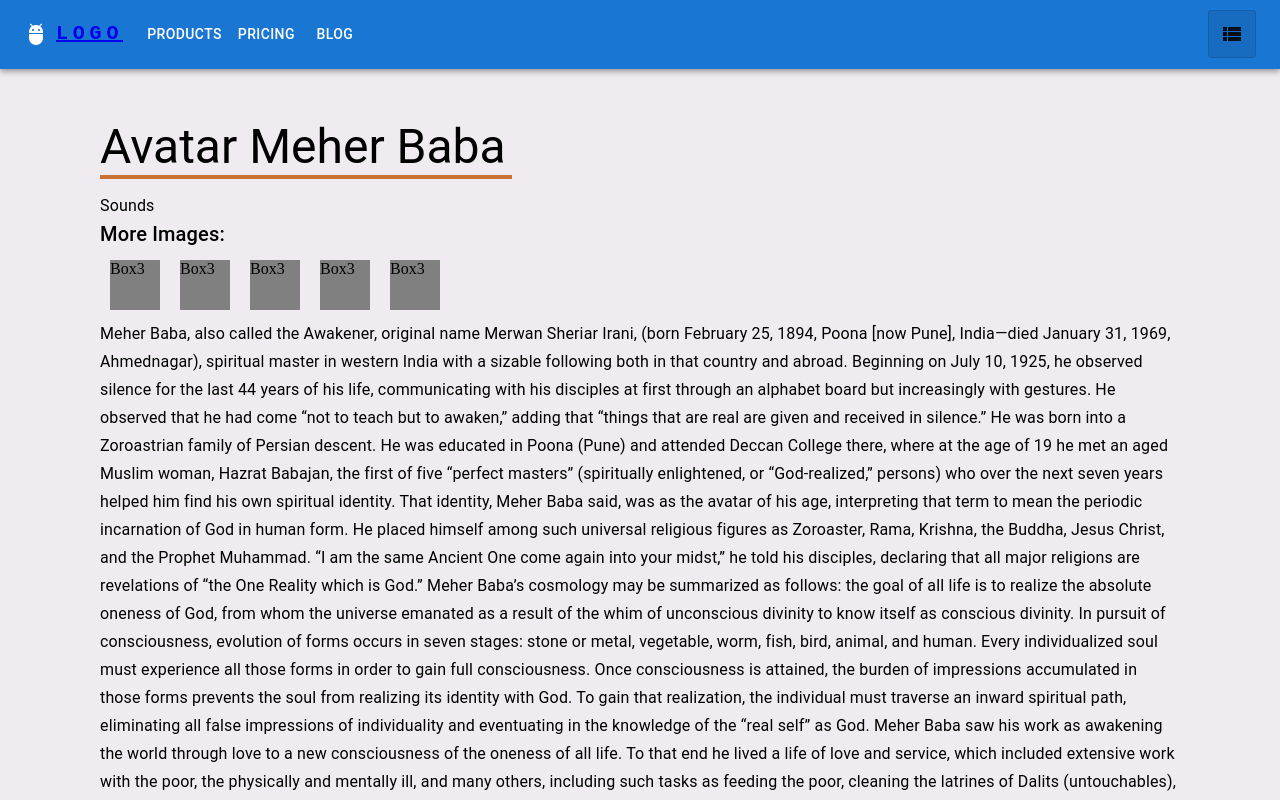
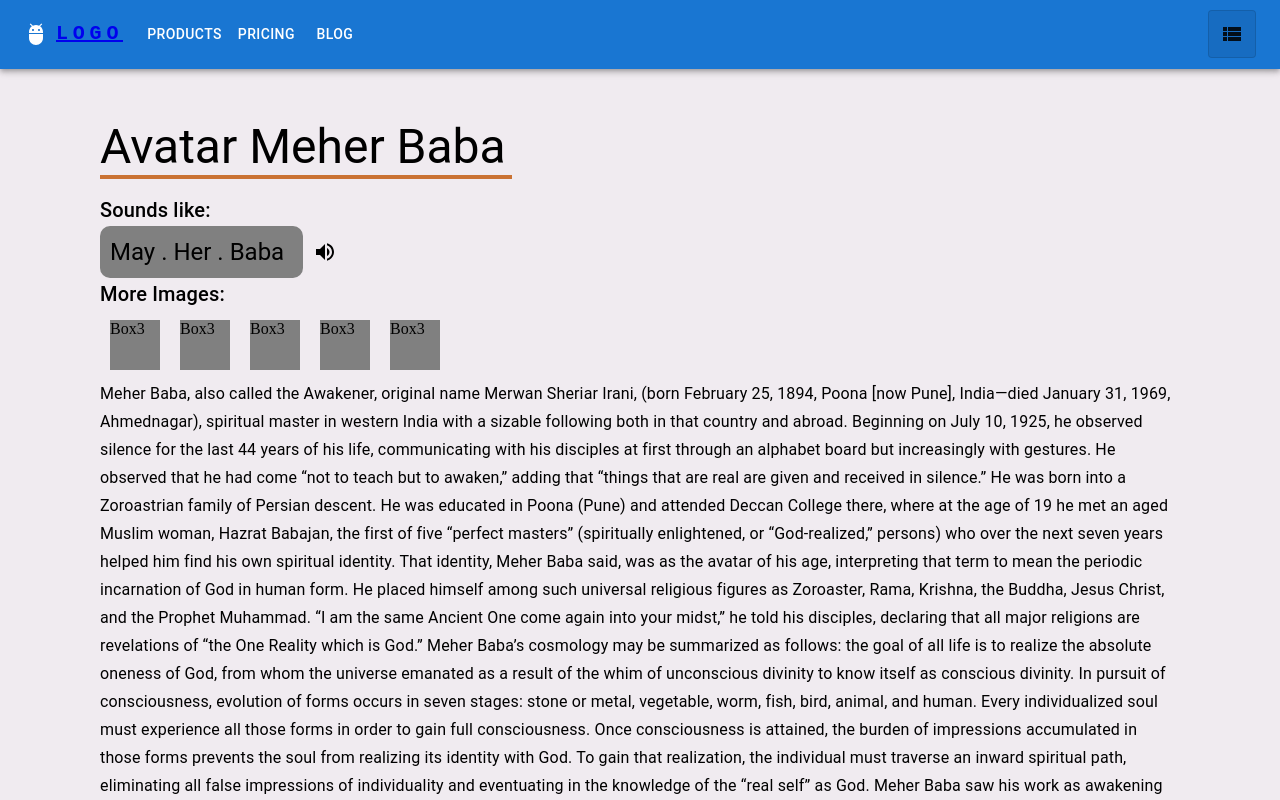
Before and after one commit to anvbey/AmbLucknow, a React (Create React App) app: page /msirani in a window 1280 px wide. Shown: the top 800 px of the page. Built offline with nearby package versions, Linux system fonts and the light colour scheme.

Commit message:
Sound updated

```diff
--- /dev/null
+++ b/src/components/MsIrani/Dropdown.jsx
@@ -0,0 +1,33 @@
+import * as React from 'react';
+import Box from '@mui/material/Box';
+import InputLabel from '@mui/material/InputLabel';
+import MenuItem from '@mui/material/MenuItem';
+import FormControl from '@mui/material/FormControl';
+import Select from '@mui/material/Select';
+
+export default function Dropdown() {
+  const [age, setAge] = React.useState('');
+
+  const handleChange = (event) => {
+    setAge(event.target.value);
+  };
+
+  return (
+    <Box sx={{ minWidth: 120 }}>
+      <FormControl fullWidth>
+        <InputLabel id="demo-simple-select-label">Age</InputLabel>
+        <Select
+          labelId="demo-simple-select-label"
+          id="demo-simple-select"
+          value={age}
+          label="Age"
+          onChange={handleChange}
+        >
+          <MenuItem value={10}>Ten</MenuItem>
+          <MenuItem value={20}>Twenty</MenuItem>
+          <MenuItem value={30}>Thirty</MenuItem>
+        </Select>
+      </FormControl>
+    </Box>
+  );
+}
--- a/src/components/MsIrani/Sound.jsx
+++ b/src/components/MsIrani/Sound.jsx
@@ -1,12 +1,38 @@
-import { Box, Typography } from '@mui/material'
-import React from 'react'
+import { Box, Typography } from "@mui/material";
+import React from "react";
+import VolumeUpIcon from "@mui/icons-material/VolumeUp";
+import Dropdown from "./Dropdown";
 
 const Sound = () => {
   return (
     <Box>
-        <Typography>Sounds</Typography>
+      <Box>
+        <Typography variant="h6">Sounds like:</Typography>
+
+      </Box>
+
+      <Box
+        sx={{
+          display: "flex",
+          alignItems: "center",
+        }}
+      >
+        <Typography
+          variant="h5"
+          sx={{
+            background: "grey",
+            width: "183px",
+            borderRadius: "10px",
+            padding: "10px",
+            marginRight: "10px",
+          }}
+        >
+          May . Her . Baba
+        </Typography>
+        <VolumeUpIcon />
+      </Box>
     </Box>
-  )
-}
+  );
+};
 
-export default Sound
+export default Sound;
```
